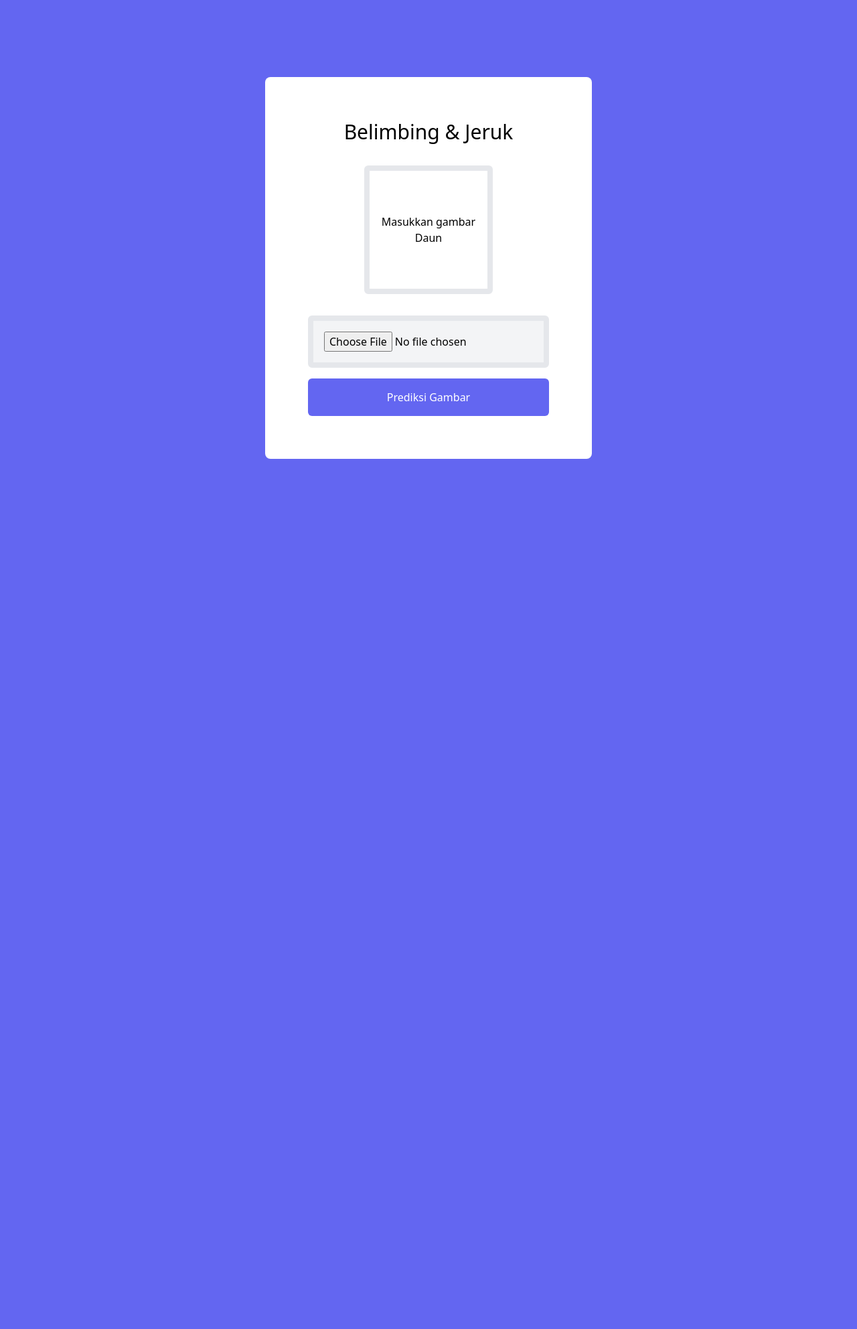
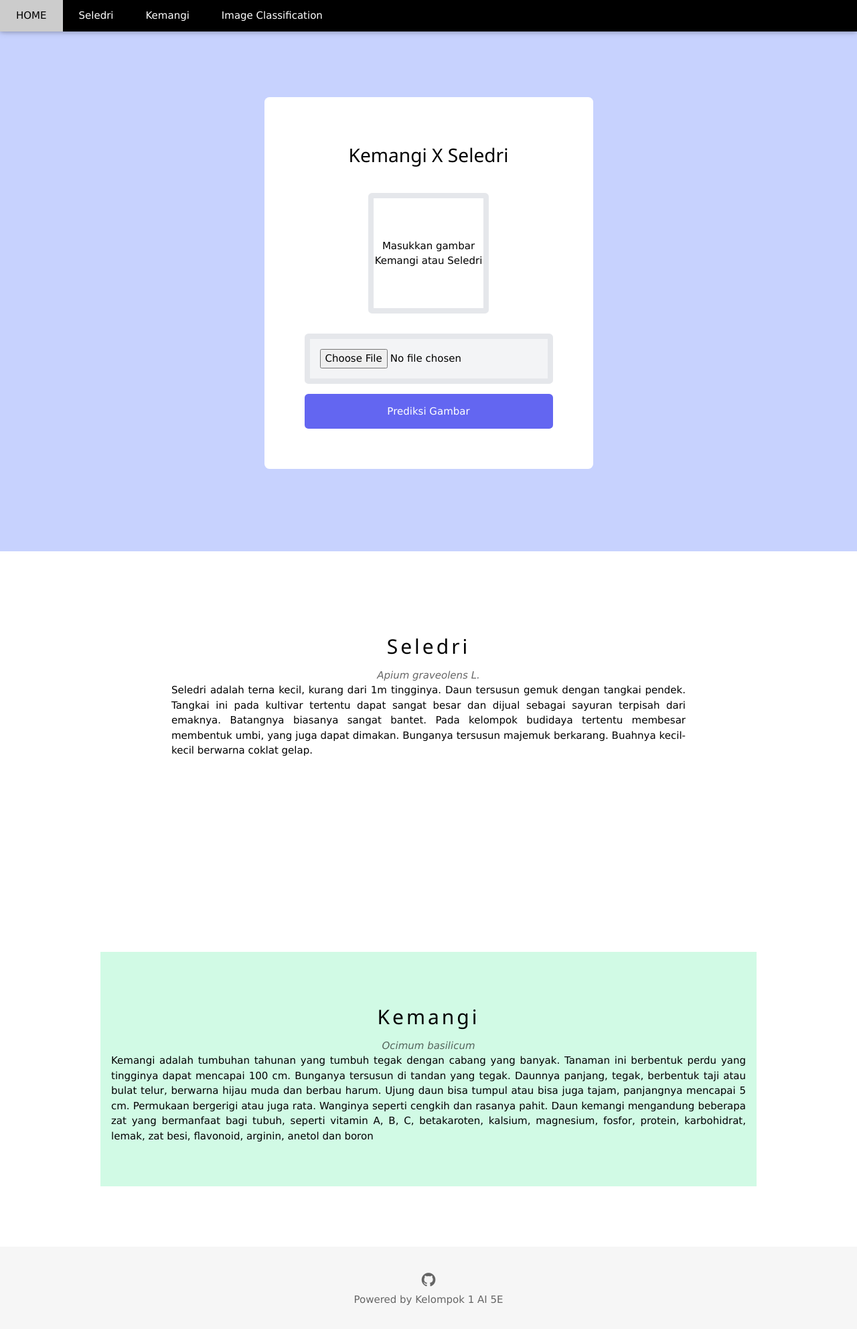
Before and after one commit to katonkukuh17/HerbLeaf-Kemangi-X-Seledri, a Flask app: page / in a window 1280 px wide. Shown: the whole page at 67% size. Before the commit the page ends 685 px from the top, so only its background shows below. Run offline with Flask 2, Linux system fonts and the light colour scheme.

Commit message:
Update index.html

```diff
--- a/templates/index.html
+++ b/templates/index.html
@@ -1,38 +1,77 @@
 <!DOCTYPE html>
 <html lang="en">
-
     <head>
         <meta charset="UTF-8" />
         <meta http-equiv="X-UA-Compatible" content="IE=edge" />
         <meta name="viewport" content="width=device-width, initial-scale=1.0" />
-    <link href="https://unpkg.com/tailwindcss@^2/dist/tailwind.min.css" rel="stylesheet" />
-    <title>Belimbing & Jeruk App</title>
+
+        <link
+
+            href="https://unpkg.com/tailwindcss@^2/dist/tailwind.min.css"
+            rel="stylesheet"
+
+        />
+        <link rel="stylesheet" href="https://www.w3schools.com/w3css/4/w3.css">
+        <link rel="stylesheet" href="https://fonts.googleapis.com/css?family=Lato">
+        <link rel="stylesheet" href="https://cdnjs.cloudflare.com/ajax/libs/font-awesome/4.7.0/css/font-awesome.min.css">
+        <title>Kemangi X Seledri</title>
     </head>
+    <body>
+<div class="w3-top">
+  <div class="w3-bar w3-black w3-card">
+    <a class="w3-bar-item w3-button w3-padding-large w3-hide-medium w3-hide-large w3-right" href="javascript:void(0)" onclick="myFunction()" title="Toggle Navigation Menu"><i class="fa fa-bars"></i></a>
+    <a href="#" class="w3-bar-item w3-button w3-padding-large">HOME</a>
+    <a href="#seledri" class="w3-bar-item w3-button w3-padding-large w3-hide-small">Seledri</a>
+    <a href="#kemangi" class="w3-bar-item w3-button w3-padding-large w3-hide-small">Kemangi</a>
+    <a href="#classification" class="w3-bar-item w3-button w3-padding-large w3-hide-small">Image Classification</a>
+  </div>
+</div>
 
-<body>
-    <section class="
+
+
+          <!--
+            Dropdown menu, show/hide based on menu state.
+
+            Entering: "transition ease-out duration-100"
+              From: "transform opacity-0 scale-95"
+              To: "transform opacity-100 scale-100"
+            Leaving: "transition ease-in duration-75"
+              From: "transform opacity-100 scale-100"
+              To: "transform opacity-0 scale-95"
+          -->
+<br>
+
+        <section
+            class="
                 flex
                 justify-center
                 items-center
                 w-screen
                 h-screen
-                bg-indigo-500
-            ">
-        <main class="
+                bg-indigo-200
+            "
+            id = "classification"
+        >
+            <main
+                class="
                     flex flex-col
                     justify-center
                     items-center
                     p-16
                     bg-white
                     rounded-lg
-                ">
-            <h1 class="text-3xl text-bold">Belimbing & Jeruk</h1>
+                "
+            >
+                <h1 class="text-3xl text-bold" >Kemangi X Seledri</h1>
 
                 {% if uploaded_image %}
-            <img src="{{ url_for('send_uploaded_image', filename=uploaded_image) }}"
-                class="mt-8 mb-4 h-48 border-8 border-gray-200 rounded-md" />
+                <img
+                    src="{{ url_for('send_uploaded_image', filename=uploaded_image) }}"
+                    class="mt-8 mb-4 h-48 border-8 border-gray-200 rounded-md"
+                />
                 {% else %}
-            <div class="
+                <div
+                    class="
                         flex
                         justify-center
                         items-center
@@ -41,29 +80,60 @@
                         h-48
                         border-8 border-gray-200
                         rounded-md
-                    ">
+                    "
+                >
                     <p class="text-center">
-                    Masukkan gambar Daun
+                        Masukkan gambar Kemangi atau Seledri
                     </p>
                 </div>
                 {% endif %} {% if prediction %}
                 <p class="mb-8">Hasil Prediksi: {{prediction}}</p>
                 {% endif %}
 
-            <form method="post" enctype="multipart/form-data" class="flex flex-col">
-                <input type="file" name="image" class="
+                <form
+                    method="post"
+                    enctype="multipart/form-data"
+                    class="flex flex-col"
+                >
+                    <input
+                        type="file"
+                        name="image"
+                        class="
                             mb-4
                             p-4
                             border-8 border-gray-200
                             rounded-md
                             bg-gray-100
-                        " />
-                <button type="submit" class="p-4 bg-indigo-500 text-white rounded-md">
+                        "
+                    />
+                    <button
+                        type="submit"
+                        class="p-4 bg-indigo-500 text-white rounded-md"
+                    >
                         Prediksi Gambar
                     </button>
                 </form>
             </main>
         </section>
+        <br><br>
+
+    <div class="w3-container w3-content w3-center w3-padding-64 " style="max-width:800px" id="seledri">
+    <h2 class="w3-wide " >Seledri</h2>
+    <p class="w3-opacity"><i>Apium graveolens L.</i></p>
+    <p class="w3-justify">Seledri adalah terna kecil, kurang dari 1m tingginya. Daun tersusun gemuk dengan tangkai pendek. Tangkai ini pada kultivar tertentu dapat sangat besar dan dijual sebagai sayuran terpisah dari emaknya. Batangnya biasanya sangat bantet. Pada kelompok budidaya tertentu membesar membentuk umbi, yang juga dapat dimakan. Bunganya tersusun majemuk berkarang. Buahnya kecil-kecil berwarna coklat gelap.</p>
+        </div>
+<br><br><br><br><br><br><br><br><br><br>
+    <div class="w3-container w3-content w3-center w3-padding-64 bg-green-100 " style="max-width:2000" id="kemangi">
+    <h2 class="w3-wide " >Kemangi</h2>
+    <p class="w3-opacity"><i>Ocimum basilicum</i></p>
+    <p class="w3-justify">Kemangi adalah tumbuhan tahunan yang tumbuh tegak dengan cabang yang banyak. Tanaman ini berbentuk perdu yang tingginya dapat mencapai 100 cm. Bunganya tersusun di tandan yang tegak. Daunnya panjang, tegak, berbentuk taji atau bulat telur, berwarna hijau muda dan berbau harum. Ujung daun bisa tumpul atau bisa juga tajam, panjangnya mencapai 5 cm. Permukaan bergerigi atau juga rata. Wanginya seperti cengkih dan rasanya pahit.
+
+            Daun kemangi mengandung beberapa zat yang bermanfaat bagi tubuh, seperti vitamin A, B, C, betakaroten, kalsium, magnesium, fosfor, protein, karbohidrat, lemak, zat besi, flavonoid, arginin, anetol dan boron</p>
+        </div>
     </body>
-
+    <br><br><br><br>
+<footer class="w3-container w3-padding-32 w3-center w3-opacity w3-light-grey w3-xlarge">
+  <i class="fa fa-github w3-hover-opacity"></i>
+    <p class="w3-medium">Powered by <a href="https://github.com/Reza-224/Final-Project-AI-5E" target="_blank">Kelompok 1 AI 5E</a></p>
+</footer>
 </html>
```
Lines whose indentation alone changed are shown as unchanged.
